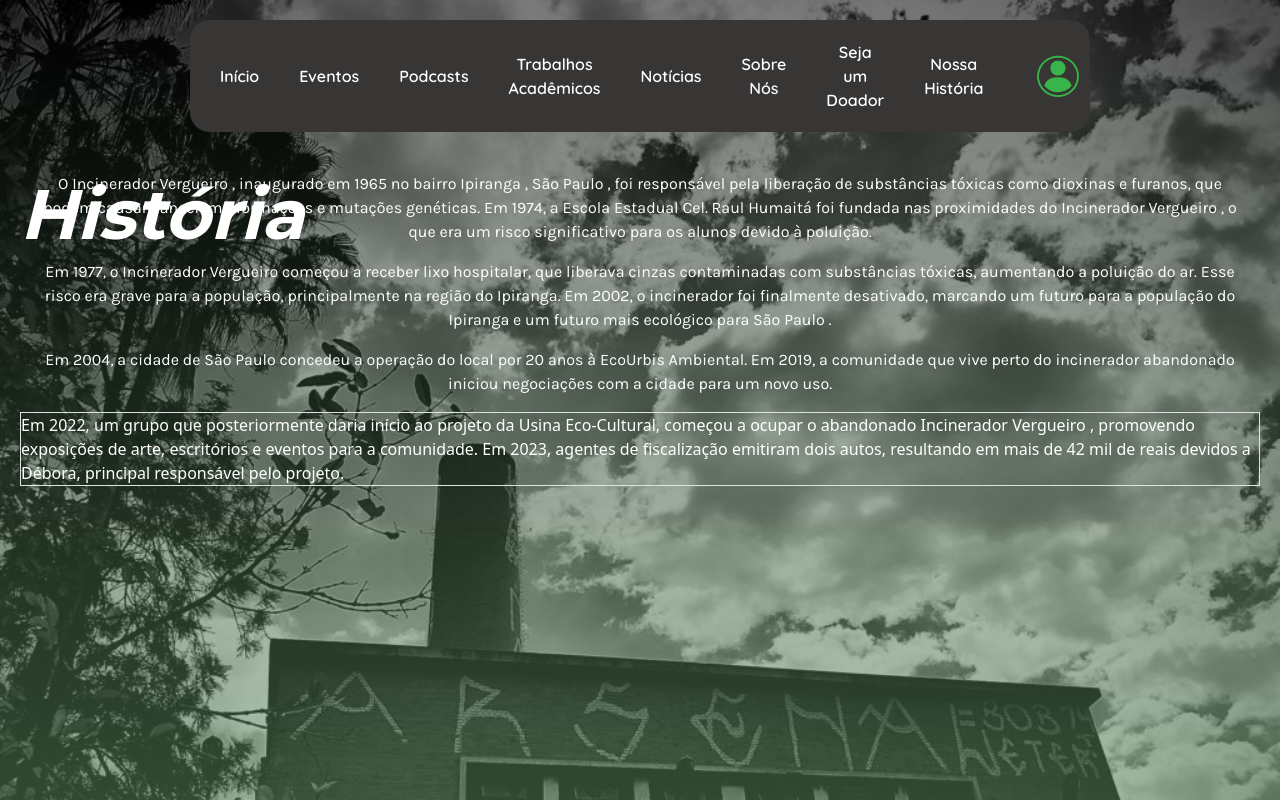
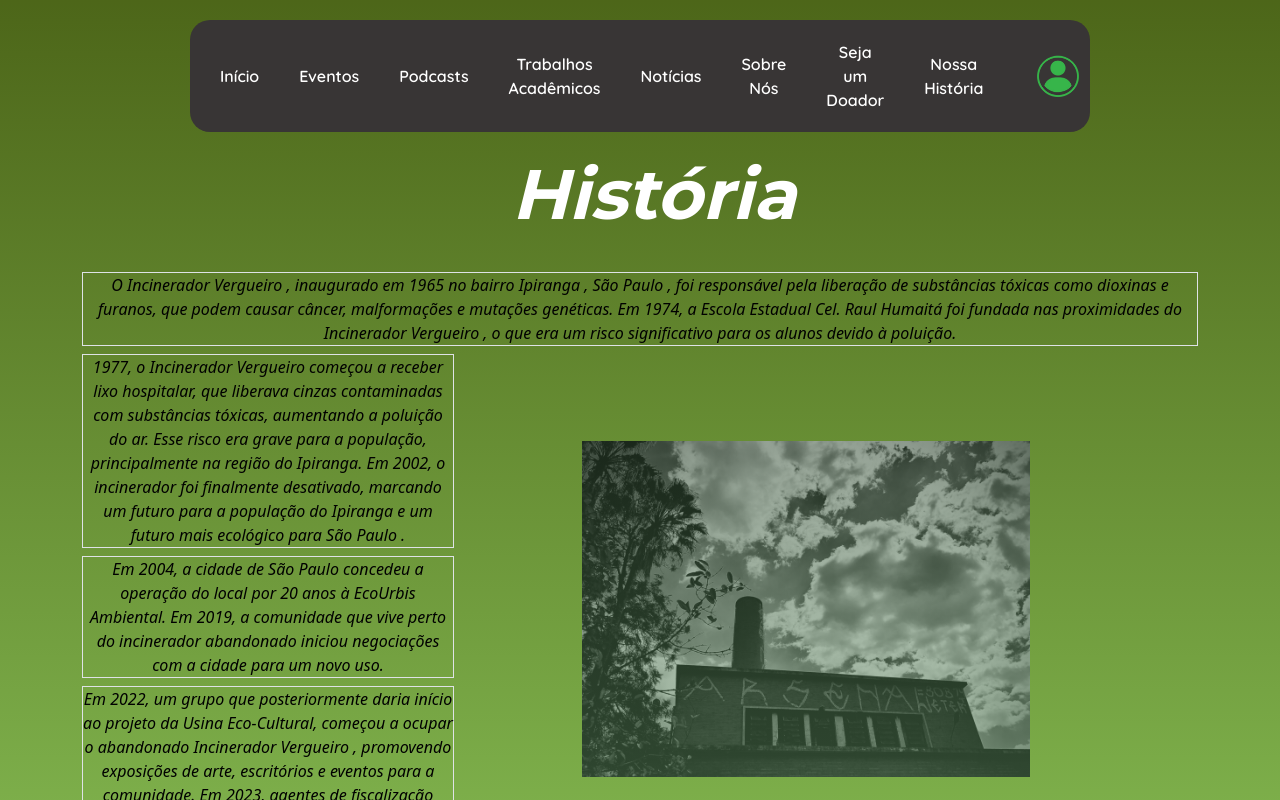
Before and after one commit to Guimaaz/ProjetoUsina, a plain HTML site: page pages/historia.html in a window 1280 px wide. Drawn offline with nearby package versions, Linux system fonts and the light colour scheme.

Commit message:
mudei a cor da página, coloquei a imagem num tamanho legal e deixei os textos centralizados

```diff
--- a/css/styles.css
+++ b/css/styles.css
@@ -89,8 +89,9 @@
     height: 100vh;
     overflow: hidden;
     background-image: url('../imagens/HistoriaUsina.jpeg');
-    background-position: cover  ;
-    background-size: 100%;
+    background-position: calc(50% + 20%) calc(80% + 70px) ;
+    background-color: yellowgreen;
+    background-size: 35%;
     background-repeat: no-repeat;
     position: relative;
     z-index: 0;
@@ -100,17 +101,20 @@
     position: absolute;
     font-size: 70px;
     font-style: italic;
-    top: 20px;
-    left: 20px;
+    top: 0%;
+    left: 40%;
     color: rgb(255, 255, 255);
     z-index: 1;
 }
-.texto{
+.container {
+    font-style: italic;
+    color: black;
+    justify-content: center;
+    align-items: center;
+    text-align: center;
+    margin-top: 100px;
 
-    font-size: 100%;
-    ;
 }
-
 
 
 
--- a/pages/historia.html
+++ b/pages/historia.html
@@ -40,30 +40,46 @@
 
             <article class = "texto">
 
-
+                <div class = "container">
                 <h1 class = "titulo"> História</h1>
 
-                <p> O Incinerador Vergueiro , inaugurado em 1965 no bairro Ipiranga , São Paulo , foi responsável pela
+                <p>
+
+                </p>
+
+                <p>
+
+
+                </p>
+
+                <p>
+
+
+                </p>
+
+                <div class ="col-sm-12 col-md-12 mt-2 border"> O Incinerador Vergueiro , inaugurado em 1965 no bairro Ipiranga , São Paulo , foi responsável pela
                     liberação de substâncias tóxicas como dioxinas e furanos, que podem causar câncer, malformações
                      e mutações genéticas. Em 1974, a Escola Estadual Cel. Raul Humaitá foi fundada nas proximidades
-                      do Incinerador Vergueiro , o que era um risco significativo para os alunos devido à poluição.
+                      do Incinerador Vergueiro , o que era um risco significativo para os alunos devido à poluição.</div>
 
-               </p>
 
-                 <p>Em 1977, o Incinerador Vergueiro começou a receber lixo hospitalar, que liberava cinzas contaminadas
+
+                 <div class = "col-sm-12 col-md-4 mt-2 border"> 1977, o Incinerador Vergueiro começou a receber lixo hospitalar, que liberava cinzas contaminadas
                     com substâncias tóxicas, aumentando a poluição do ar. Esse risco era grave para a população, principalmente
                      na região do Ipiranga. Em 2002, o incinerador foi finalmente desativado, marcando um futuro para a população
-                      do Ipiranga e um futuro mais ecológico para São Paulo .
-                 </p>
+                      do Ipiranga e um futuro mais ecológico para São Paulo . </div>
 
-                 <p>Em 2004, a cidade de São Paulo concedeu a operação do local por 20 anos à EcoUrbis Ambiental. Em 2019,
-                    a comunidade que vive perto do incinerador abandonado iniciou negociações com a cidade para um novo uso.
-                   </p>
 
-                   <div class ="col border mt-2"> Em 2022, um grupo que posteriormente daria início ao projeto da Usina Eco-Cultural, começou a ocupar o
+                 <div class ="col-sm-12 col-md-4 mt-2 border">Em 2004, a cidade de São Paulo concedeu a operação do local por 20 anos à EcoUrbis Ambiental. Em 2019,
+                    a comunidade que vive perto do incinerador abandonado iniciou negociações com a cidade para um novo uso.</div>
+
+
+                   <div class ="col-sm-12 col-md-4 mt-2 border"> Em 2022, um grupo que posteriormente daria início ao projeto da Usina Eco-Cultural, começou a ocupar o
                     abandonado Incinerador Vergueiro , promovendo exposições de arte, escritórios e eventos para a comunidade.
                      Em 2023, agentes de fiscalização emitiram dois autos, resultando em mais de 42 mil de reais
                       devidos a Débora, principal responsável pelo projeto.</div>
+
+                    </div>
 
 
 
```
